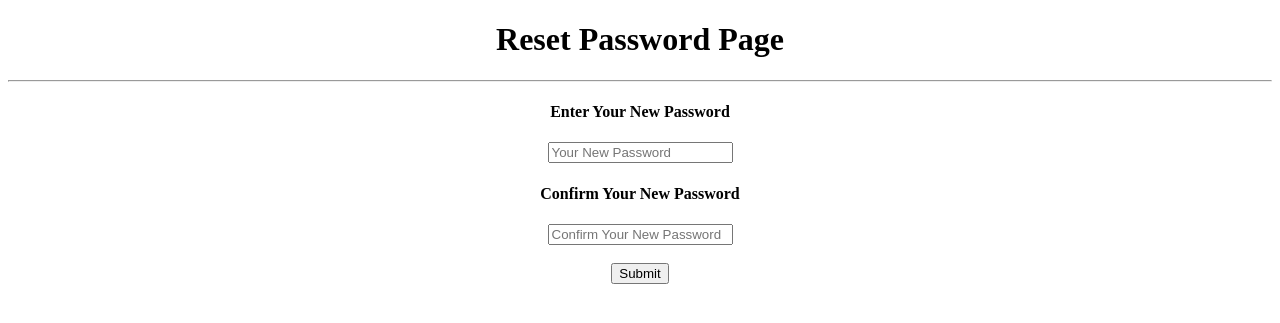
After one commit to 6210612815/Kubota, a Django app: page /reset_password/ in a window 1280 px wide. The commit adds this page. Shown: the top 323 px of the page. Run offline with Django 4.2, Linux system fonts and the light colour scheme.

Commit message:
add templates

```diff
--- a/project/database/models.py
+++ b/project/database/models.py
@@ -14,3 +14,16 @@ class PersonForm(forms.ModelForm):
             'employee_id' : 'รหัสพนักงาน',
             'card_id' : 'เลขบัตรประชาชน',
         }
+
+class Reset(models.Model):
+    pass_1st = models.IntegerField()
+    pass_2nd = models.IntegerField()
+
+class ResetForm(forms.ModelForm):
+    class Meta:
+        model = Reset
+        fields = '__all__'
+        label = {
+            'pass_1st' : 'รหัสผ่านใหม่',
+            'pass_2nd' : 'ยืนยันรหัสผ่านใหม่',
+        }
--- a/project/project/forms.py
+++ b/project/project/forms.py
@@ -1,4 +1,9 @@
 from django import forms
+
 class PersonForm(forms.Form):
     employee_id = forms.IntegerField(label='employee_id')
     card_id = forms.IntegerField(label='card_id')
+
+class ResetForm(forms.Form):
+    pass_1st = forms.IntegerField(label='pass_1st')
+    pass_2nd = forms.IntegerField(label='pass_2nd')
--- a/project/project/templates/person_create.html
+++ b/project/project/templates/person_create.html
@@ -8,8 +8,7 @@
 {% block body %}
     <h1><center>Authentication Page</center></h1>
     <hr>
-    <h2><center>Please Enter Information For Reset Your Password</center></h2><br>
-    <form method ="post" action="person_check/">
+    <form method ="post" action="person_created">
         {% csrf_token %}
         <h4><center>Enter Your Employee ID</center></h4>
         <center><input type="text" name="employee_id" placeholder="Your Employee ID"></center>
--- /dev/null
+++ b/project/project/templates/reset_password.html
@@ -0,0 +1,19 @@
+{% extends "base.html" %}
+{% load static %}
+
+{% block style %}
+    <link rel="stylesheet" href="{% static 'css/styles.css' %}">
+{% endblock %}
+
+{% block body %}
+    <h1><center>Reset Password Page</center></h1>
+    <hr>
+    <form method ="post" action="reset_success/">
+        {% csrf_token %}
+        <h4><center>Enter Your New Password</center></h4>
+        <center><input type="text" name="new_password" placeholder="Your New Password"></center>
+        <h4><center>Confirm Your New Password</center></h4>
+        <center><input type="text" name="confirm_password" placeholder="Confirm Your New Password"></center><br>
+        <center><input type="submit"></center><br>
+    </form>
+{% endblock %}
--- a/project/project/urls.py
+++ b/project/project/urls.py
@@ -18,6 +18,8 @@ from django.urls import path
 from . import views
 
 urlpatterns = [
-    path('', views.person_create, name='person_create'),
-    path('person_check/', views.person_check, name='person_check'),
+    path('person_create/', views.person_create, name='person_create'),
+    path('person_created/', views.person_created, name='person_created'),
+    path('reset_password/', views.reset_password, name='reset_password'),
+    path('reset_success/', views.reset_success, name='reset_success'),
 ]
--- a/project/project/views.py
+++ b/project/project/views.py
@@ -1,7 +1,8 @@
 from django.shortcuts import render
-from .forms import PersonForm
-from database.models import Person, PersonForm
+from .forms import PersonForm, ResetForm
+from database.models import Person, PersonForm, Reset, ResetForm
 
+# หน้ากรอก รหัสพนักงาน
 def person_create(request):
     if request.method == "POST":
         form = PersonForm(request.POST)
@@ -12,6 +13,22 @@ def person_create(request):
 
     return render(request, 'person_create.html', {'form': form})
 
-def person_check(request):
+#
+def person_created(request):
     data = Person.objects.all()
-    return render(request, 'person_check.html', {'data': data})
+    return render(request, 'person_created.html', {'data': data})
+
+
+def reset_password(request):
+    if request.method == "POST":
+        form = ResetForm(request.POST)
+        if form.is_valid():
+            form.save()
+    else:
+        form = ResetForm()
+
+    return render(request, 'reset_password.html', {'form': form})
+
+def reset_success(request):
+    data = Reset.objects.all()
+    return render(request, 'reset_success.html', {'data': data})
```
Also changed, not shown: project/project/templates/reset_success.html (added, +22 -0 lines), project/database/migrations/0003_reset.py (added), project/db.sqlite3, project/project/templates/person_created.html (renamed from project/project/templates/person_check.html).
